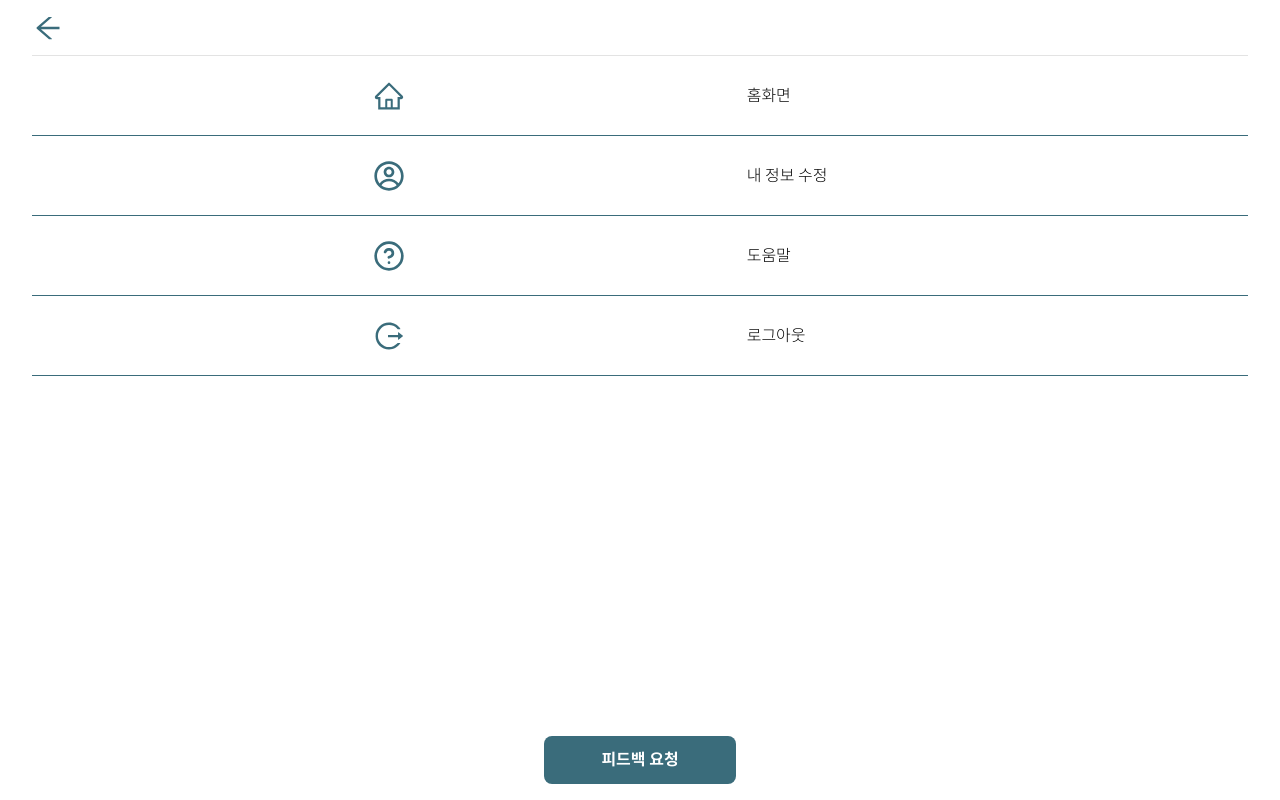
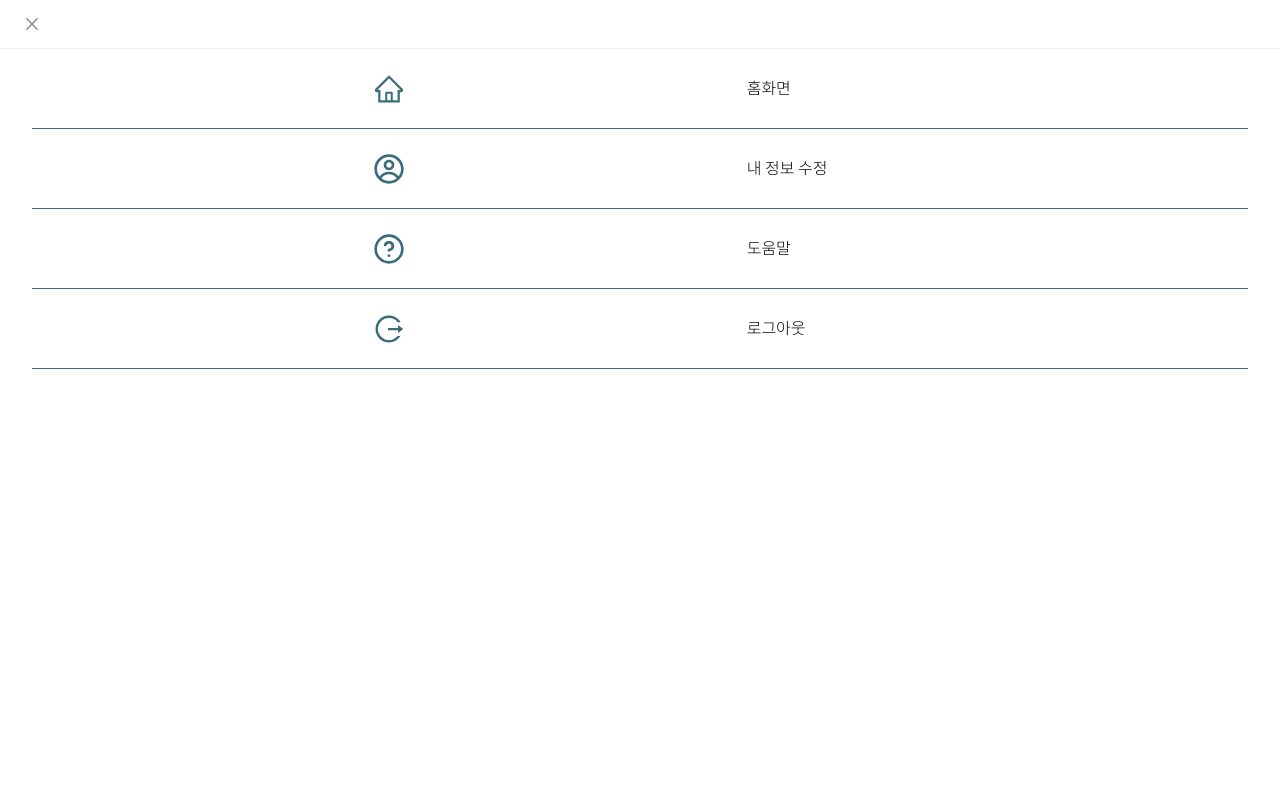
Before and after one commit to Gukss/GRISEFront, a React (Create React App) app in the folder grise/: page /ConsultRequest in a window 1280 px wide. Both pictures are taken after a click on the icon 1206 px from the left and 29 px from the top of the page. Built offline with nearby package versions, Linux system fonts and the light colour scheme.

Commit message:
사이드바 완성

```diff
--- a/grise/src/Pages/NavBar.jsx
+++ b/grise/src/Pages/NavBar.jsx
@@ -1,17 +1,31 @@
-import React,{useRef,useEffect} from 'react';
+import React,{useState,useRef,useEffect} from 'react';
 import styled from 'styled-components';
 import {Link} from 'react-router-dom';
+import { Drawer } from 'antd';
 import { ReactComponent as Search} from '../Image/search.svg';
 import { ReactComponent as Menu} from '../Image/Menu.svg';
 import { ReactComponent as Logo} from '../Image/GRISE_logo.svg';
-import SideBarContainer from './SideBar/SideBarContainer';
+import {AiOutlineHome,AiOutlineLogout} from 'react-icons/ai';
+import {FiHelpCircle} from 'react-icons/fi'
+import {CgProfile} from 'react-icons/cg'
+import GlobalStyle from '../styles/globalStyle/GlobalStyle';
 
 export const NavBar = () => {
   const searchText = useRef('');
-  const sideBarRef = useRef();
   const searchRef = useRef();
+  const [MenuVisible, setMenuVisible] = useState(false);
+  const [userName,setUserName] = useState('');
+
+  useEffect(()=>{
+    setUserName(window.localStorage.getItem("username"));
+  },[])
+
+  const onClose = () => {
+    setMenuVisible(false);
+  };
+
   const onClickMenu = () =>{
-    sideBarRef.current.style.display='block';
+    setMenuVisible(true);
   }
   const onClickSearch = () =>{
     if(searchRef.current.style.display === 'none'){ //현재 검색창이 비활성화되어있을때
@@ -24,10 +38,10 @@ export const NavBar = () => {
   }
   useEffect(()=>{
     searchRef.current.style.display = 'none';
-    sideBarRef.current.style.display='none';
   },[]);
   return (
     <div>
+      <GlobalStyle/>
       <div
         style={{
           borderBottom: "#e3e3e3 solid 1px",
@@ -50,7 +64,6 @@ export const NavBar = () => {
   						float: "left",
   						marginLeft: "0.5rem"}}/>
           </Link>
-          <SideBarContainer ref = {sideBarRef}/>
           <Menu
             style={{
               width: "2rem",
@@ -58,7 +71,98 @@ export const NavBar = () => {
               float: "right",
             }}
             onClick={onClickMenu}
-          ></Menu>
+          >
+          </Menu>
+          <Drawer width='100%' title={userName} placement="right" onClose={onClose} visible={MenuVisible}>
+            <SideBarItem>
+              <Link
+                to="/"
+                style={{
+                  textDecoration: "none",
+                  display: "flex",
+                  alignItems: "center",
+                  justifyContent: "space-evenly",
+                }}
+              >
+                <AiOutlineHome
+                  style={{
+                    float: "left",
+                    width: "2rem",
+                    height: "2rem",
+                    color: "#3A6C7B",
+                    margin: "1rem 0",
+                  }}
+                />
+                <Content>홈화면</Content>
+              </Link>
+            </SideBarItem>
+            <SideBarItem>
+              <Link
+                to="/"
+                style={{
+                  textDecoration: "none",
+                  display: "flex",
+                  alignItems: "center",
+                  justifyContent: "space-evenly",
+                }}
+              >
+                <CgProfile
+                  style={{
+                    float: "left",
+                    width: "2rem",
+                    height: "2rem",
+                    color: "#3A6C7B",
+                    margin: "1rem 0",
+                  }}
+                />
+                <Content>내 정보 수정</Content>
+              </Link>
+            </SideBarItem>
+            <SideBarItem>
+              <Link
+                to="/"
+                style={{
+                  textDecoration: "none",
+                  display: "flex",
+                  alignItems: "center",
+                  justifyContent: "space-evenly",
+                }}
+              >
+                <FiHelpCircle
+                  style={{
+                    float: "left",
+                    width: "2rem",
+                    height: "2rem",
+                    color: "#3A6C7B",
+                    margin: "1rem 0",
+                  }}
+                />
+                <Content>도움말</Content>
+              </Link>
+            </SideBarItem>
+            <SideBarItem>
+              <Link
+                to="/"
+                style={{
+                  textDecoration: "none",
+                  display: "flex",
+                  alignItems: "center",
+                  justifyContent: "space-evenly",
+                }}
+              >
+                <AiOutlineLogout
+                  style={{
+                    float: "left",
+                    width: "2rem",
+                    height: "2rem",
+                    color: "#3A6C7B",
+                    margin: "1rem 0",
+                  }}
+                />
+                <Content>로그아웃</Content>
+              </Link>
+            </SideBarItem>
+          </Drawer>
           <Search
             style={{
               width: "2rem",
@@ -85,4 +189,23 @@ const Input = styled.input`
   height:2rem;
   float:right;
 `
+
+const Content = styled.div`
+  float: left;
+  line-height: 5rem;
+  font-family: 'Noto Sans CJK KR';
+  font-style: normal;
+  font-weight: 100;
+  font-size: 1rem;
+  color: #000000;
+	width: 10rem;
+`
+
+const SideBarItem = styled.div`
+  width: 95%;
+  margin-left: 2.5%;
+  height: 5rem;
+  border-bottom: #3a6c7b solid 0.1rem;
+`
+
 export default NavBar;
--- a/grise/src/Pages/SideBar/SideBarContainer.jsx
+++ /dev/null
@@ -1,73 +0,0 @@
-import React, { forwardRef, useEffect, useRef } from "react";
-import { AiOutlineArrowLeft } from "react-icons/ai";
-import styled from 'styled-components';
-import SideBarList from './SideBarList';
-
-const SideBarContainer = forwardRef((props,ref)=> {
-	const username = useRef(null);
-	const nameRef = useRef(null);
-
-	useEffect(() => {
-		username.current = window.localStorage.getItem("username");
-		console.log(username.current);
-		nameRef.current.innerHTML = username.current;
-	}, []);
-
-    const onClickCloseBtn = ()=>{
-        ref.current.style.display='none';
-    }
-    return (
-      <Contianer ref={ref}>
-        <SideBarHeader>
-          <CloseBtn onClick={onClickCloseBtn}>
-            <AiOutlineArrowLeft
-              style={{ width: "2rem", height: "2rem" }}
-            ></AiOutlineArrowLeft>
-          </CloseBtn>
-          <Name ref={nameRef}></Name>
-          <span style={{ width: "3rem" }} />
-        </SideBarHeader>
-        <SideBarList />
-      </Contianer>
-    );
-});
-
-const CloseBtn = styled.span`
-    color:#3A6C7B;
-    display: flex;
-		align-items: center;
-`
-
-const Name = styled.span`
-  font-family: "Noto Sans CJK KR";
-  font-style: normal;
-  font-weight: bold;
-  font-size: 1rem;
-  color: #3A6C7B;
-`
-
-const Contianer = styled.div`
-    position: absolute;
-    top:0;
-    bottom:0;
-    left:0;
-    right:0;
-    width:100%;
-    height:100%;
-    background-color:#ffffff;
-`
-
-const SideBarHeader = styled.div`
-  width: 95%;
-  display: inline-flex;
-  justify-content: space-between;
-  align-items: center;
-  margin-left: 2.5%;
-  height: 3.5rem;
-  border-bottom: 1px solid rgb(227, 227, 227);
-  font-family: "Noto Sans CJK KR";
-  font-style: normal;
-  font-weight: bold;
-`;
-
-export default SideBarContainer
--- a/grise/src/Pages/SideBar/SideBarList.jsx
+++ /dev/null
@@ -1,120 +0,0 @@
-import React from 'react';
-import { Link } from 'react-router-dom';
-import styled from 'styled-components';
-import {AiOutlineHome,AiOutlineLogout} from 'react-icons/ai';
-import {FiHelpCircle} from 'react-icons/fi'
-import {CgProfile} from 'react-icons/cg'
-const SideBarList = () => {
-  return (
-    <div>
-      <SideBarItem>
-        <Link
-          to="/"
-          style={{
-            textDecoration: "none",
-            display: "flex",
-            alignItems: "center",
-            justifyContent: "space-evenly",
-          }}
-        >
-          <AiOutlineHome
-            style={{
-              float: "left",
-              width: "2rem",
-              height: "2rem",
-              color: "#3A6C7B",
-              margin: "1rem 0",
-            }}
-          />
-          <Content>홈화면</Content>
-        </Link>
-      </SideBarItem>
-      <SideBarItem>
-        <Link
-          to="/"
-          style={{
-            textDecoration: "none",
-            display: "flex",
-            alignItems: "center",
-            justifyContent: "space-evenly",
-          }}
-        >
-          <CgProfile
-            style={{
-              float: "left",
-              width: "2rem",
-              height: "2rem",
-              color: "#3A6C7B",
-              margin: "1rem 0",
-            }}
-          />
-          <Content>내 정보 수정</Content>
-        </Link>
-      </SideBarItem>
-      <SideBarItem>
-        <Link
-          to="/"
-          style={{
-            textDecoration: "none",
-            display: "flex",
-            alignItems: "center",
-            justifyContent: "space-evenly",
-          }}
-        >
-          <FiHelpCircle
-            style={{
-              float: "left",
-              width: "2rem",
-              height: "2rem",
-              color: "#3A6C7B",
-              margin: "1rem 0",
-            }}
-          />
-          <Content>도움말</Content>
-        </Link>
-      </SideBarItem>
-      <SideBarItem>
-        <Link
-          to="/"
-          style={{
-            textDecoration: "none",
-            display: "flex",
-            alignItems: "center",
-            justifyContent: "space-evenly",
-          }}
-        >
-          <AiOutlineLogout
-            style={{
-              float: "left",
-              width: "2rem",
-              height: "2rem",
-              color: "#3A6C7B",
-              margin: "1rem 0",
-            }}
-          />
-          <Content>로그아웃</Content>
-        </Link>
-      </SideBarItem>
-    </div>
-  );
-}
-
-const Content = styled.div`
-  float: left;
-  line-height: 5rem;
-  font-family: 'Noto Sans CJK KR';
-  font-style: normal;
-  font-weight: 100;
-  font-size: 1rem;
-  color: #000000;
-	width: 10rem;
-`
-
-const SideBarItem = styled.div`
-  width: 95%;
-  margin-left: 2.5%;
-  height: 5rem;
-  border-bottom: #3a6c7b solid 0.1rem;
-`;
-
-export default SideBarList
--- a/grise/src/styles/globalStyle/GlobalStyle.jsx
+++ b/grise/src/styles/globalStyle/GlobalStyle.jsx
@@ -4,6 +4,19 @@ const GlobalStyle = createGlobalStyle`
     .ant-drawer-body{
         padding: 0%;
     }
+    .ant-drawer-title{
+        font-family: "Noto Sans CJK KR";
+        font-style: normal;
+        font-weight: bold;
+        font-size: 1rem;
+        color: #3A6C7B;
+        text-align: center;
+        text-indent: -16px;
+    }
+    .ant-drawer-close{
+        padding: 0%;
+        margin: 0%;
+    }
 `
 
 export default GlobalStyle
```
